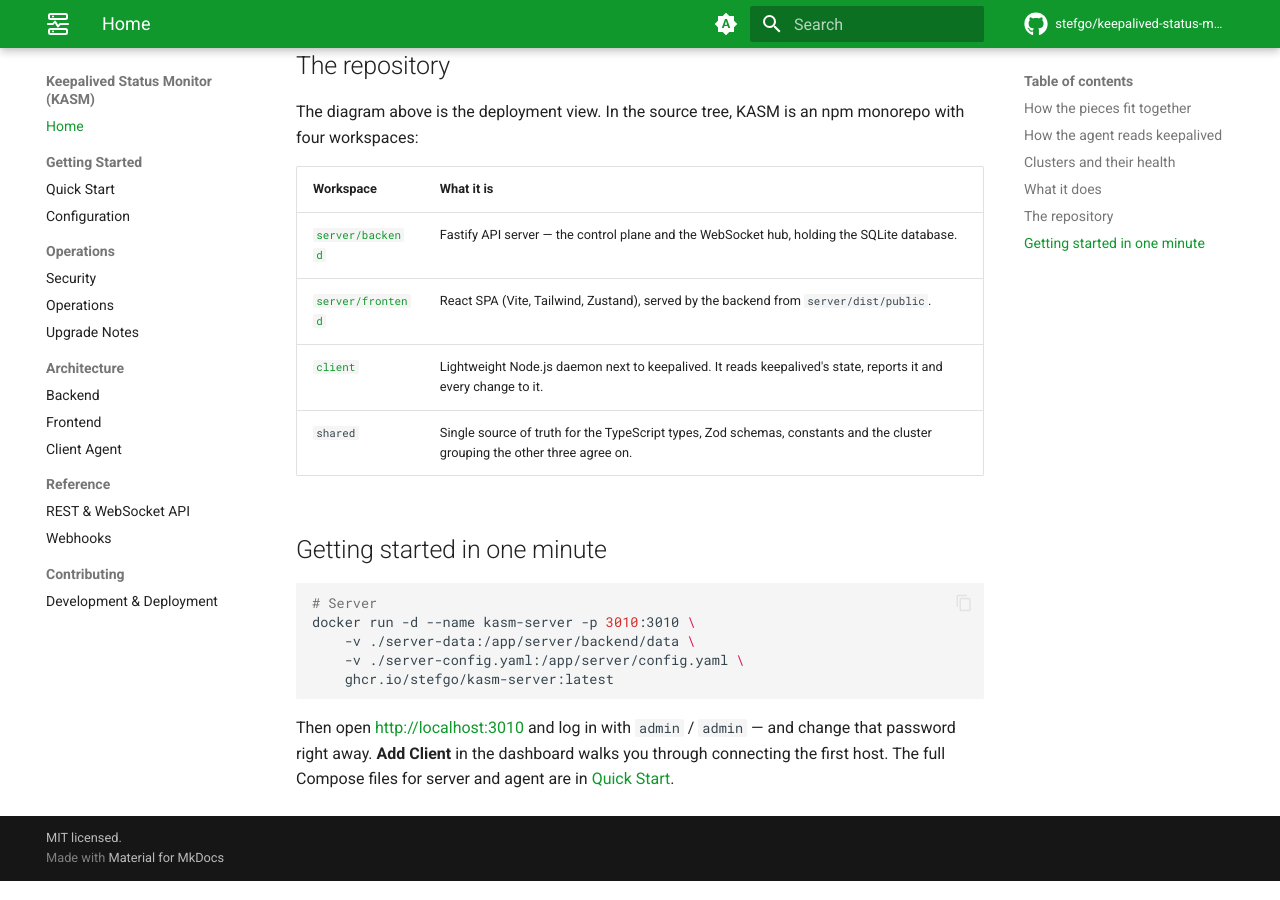
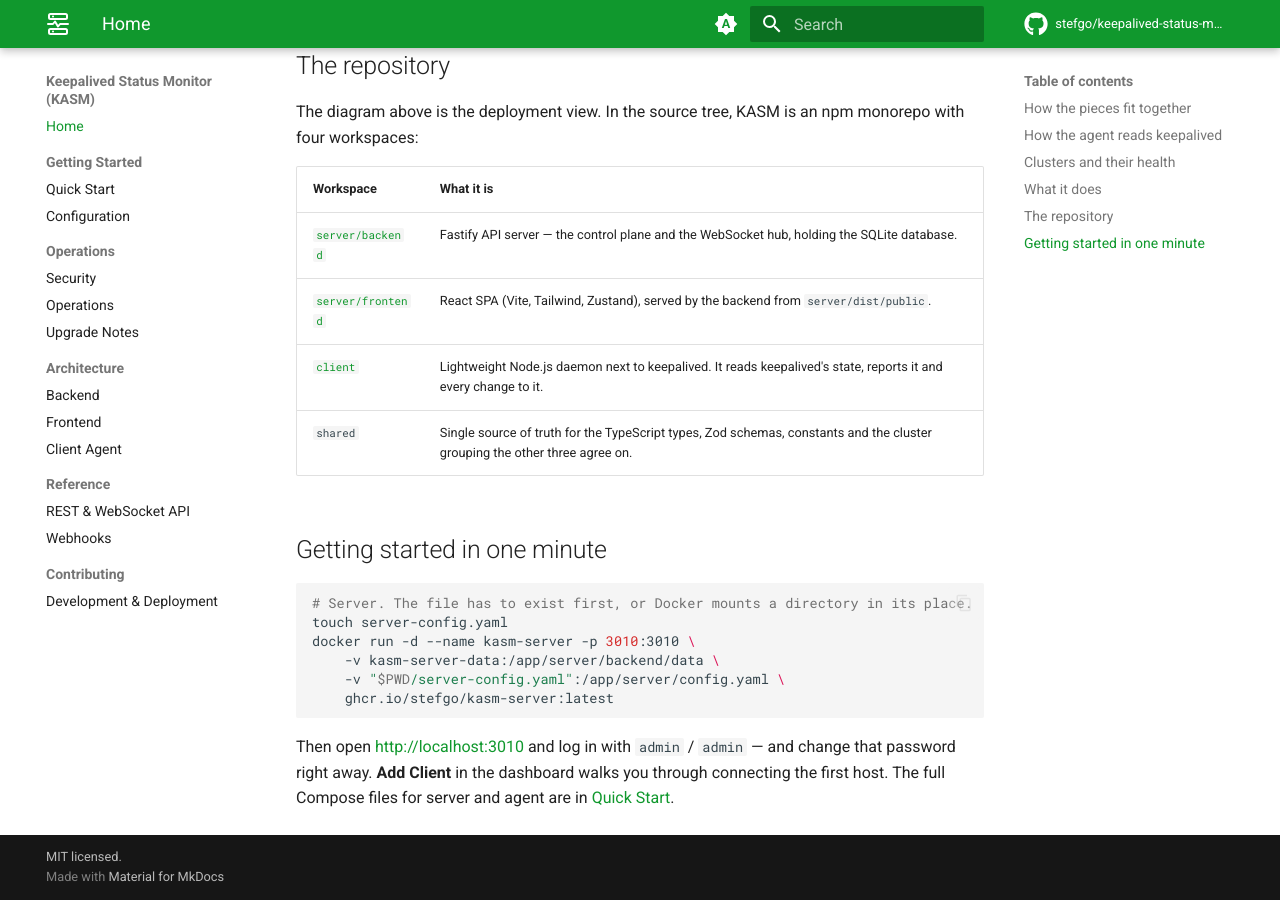
Before and after one commit to stefgo/keepalived-status-monitor, an MkDocs documentation site: the page built from docs/index.md, in a window 1280 px wide and 900 px high, scrolled down 4699 px. Built offline with MkDocs 1.6.1 and Material for MkDocs 9.7.7, drawn with Linux system fonts in a browser that asks for light colours; comment, search, counter and statistics services are not loaded.

Commit message:
docs: Make the compose examples run as written
compose.yaml built both images from source without the npm_token secret
the Dockerfiles need, so a build stopped at npm ci with a 401, and its
image names had no registry, so `docker compose pull` found nothing. It
now runs the released images from ghcr.io, as the documentation says,
and its header names which service belongs on which host.

The `docker run` on the landing page mounted a config file it never
created, which makes Docker mount a directory and the server lose its
session secret on every restart. The README's server example used a bind
mount where the backup instructions expect the named volume, and its
agent steps registered the agent before starting it.

compose.dev.yaml loses an anonymous volume for a directory the server
container does not mount.

Co-Authored-By: Claude Opus 5.5 <noreply@anthropic.com>

````diff
--- a/compose.dev.yaml
+++ b/compose.dev.yaml
@@ -39,7 +39,6 @@ services:
             - /app/server/backend/node_modules
             - /app/server/frontend/node_modules
             - /app/shared/node_modules
-            - /app/client/node_modules
 
             # Mount local UI components for development
             - ../react-ui-components:/app/react-ui-components
--- a/docs/index.md
+++ b/docs/index.md
@@ -181,10 +181,11 @@ four workspaces:
 ## Getting started in one minute
 
 ```bash
-# Server
+# Server. The file has to exist first, or Docker mounts a directory in its place.
+touch server-config.yaml
 docker run -d --name kasm-server -p 3010:3010 \
-    -v ./server-data:/app/server/backend/data \
-    -v ./server-config.yaml:/app/server/config.yaml \
+    -v kasm-server-data:/app/server/backend/data \
+    -v "$PWD/server-config.yaml":/app/server/config.yaml \
     ghcr.io/stefgo/kasm-server:latest
 ```
 
````
Also changed, not shown: README.md (+10 -8 lines), compose.yaml (+12 -8 lines).
